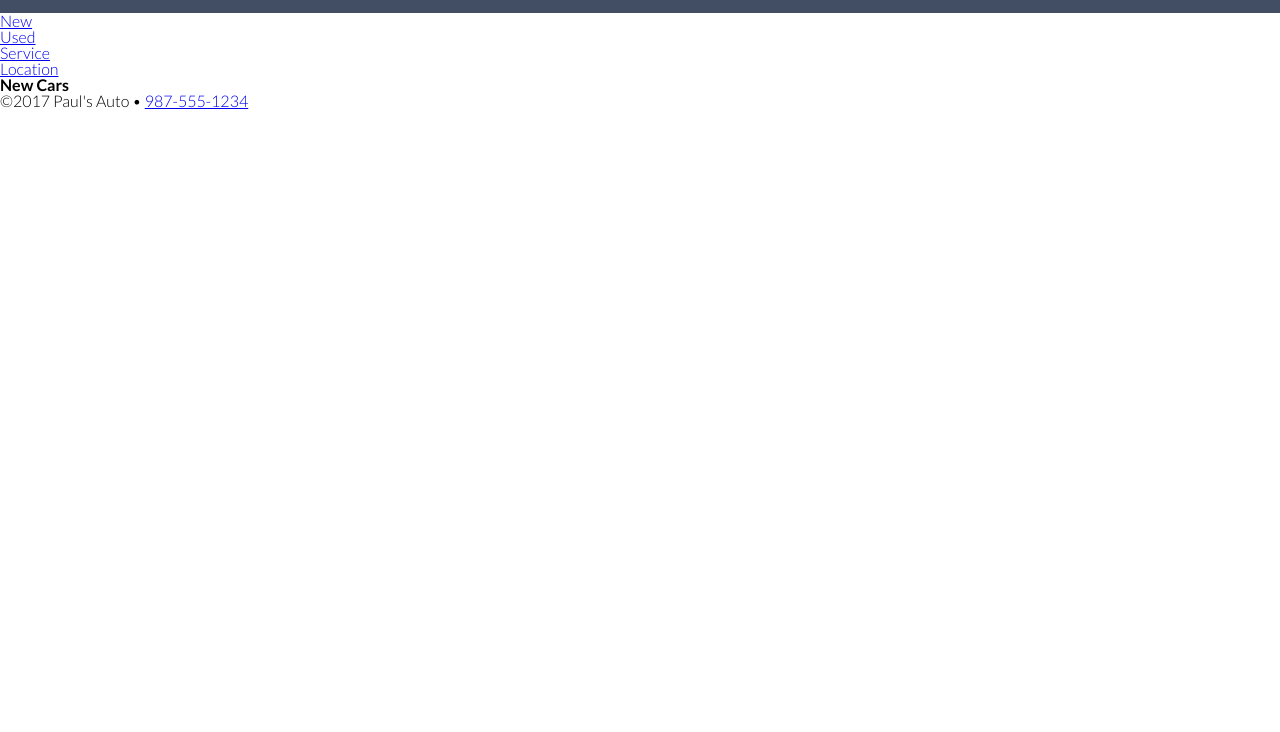
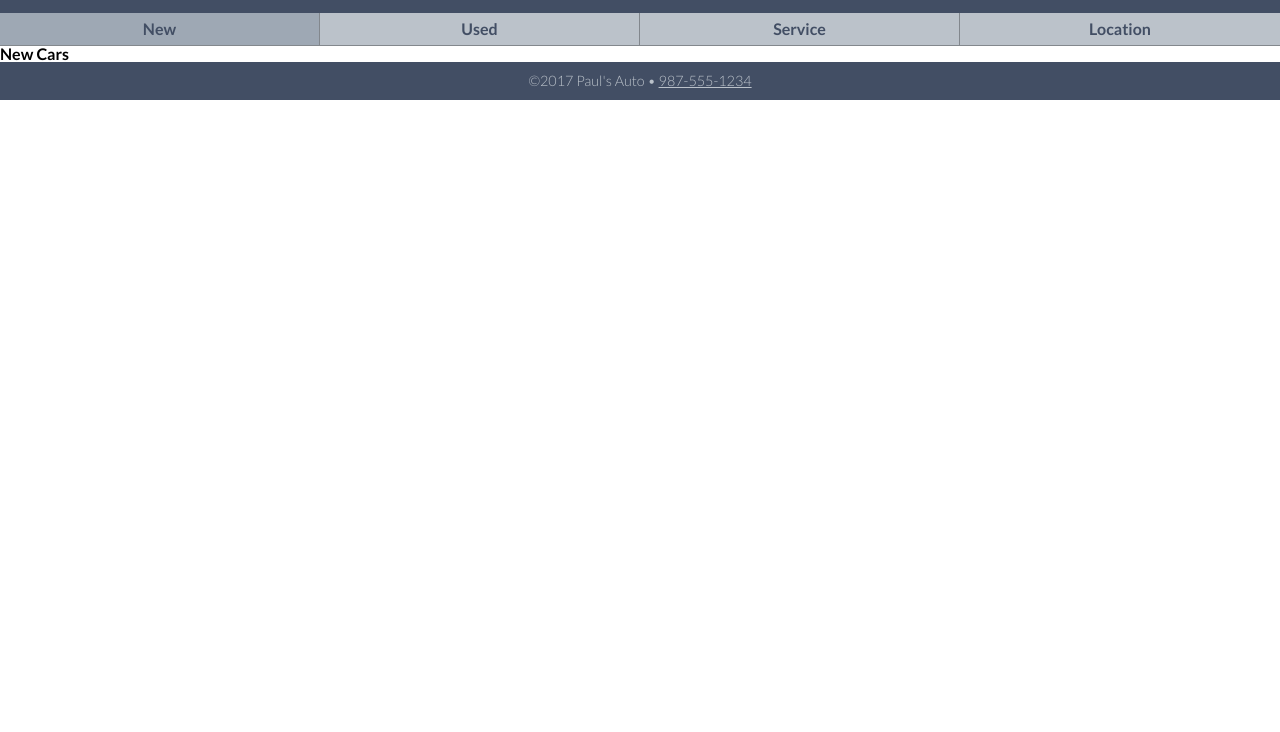
Before and after one commit to ARWL2016/rwd1, a website: page index.html in a window 1280 px wide. Shown: the part 68-800 px from the top of the page. Drawn offline with Linux system fonts and the light colour scheme.

Commit message:
add header and footer styles

```diff
--- a/css/styles.css
+++ b/css/styles.css
@@ -100,9 +100,10 @@ html {
 /* BODY */
 body {
   font-family: "Lato", sans-serif;
-  font-weight: 300; }
+  font-weight: 300;
+  font-size: 16px; }
 
-/* HEADER */
+/* ------------------------- HEADER ---------------------------- */
 header {
   background-color: #424e64;
   color: #bbc2ca;
@@ -113,3 +114,44 @@ header {
   header h2 {
     font-size: 1.05rem;
     font-weight: 700; }
+
+/* ------------------------- NAVIGATION ---------------------------- */
+nav {
+  background-color: #bbc2ca;
+  border-bottom: 1px solid rgba(0, 0, 0, 0.3); }
+  nav ul li {
+    float: left;
+    width: 25%;
+    border-right: 1px solid rgba(0, 0, 0, 0.3); }
+  nav ul li:last-child {
+    border-right: none; }
+  nav ul li a {
+    display: block;
+    text-align: center;
+    font-weight: 700;
+    padding: 0.5rem 0;
+    color: #424e64;
+    text-decoration: none;
+    transition: background 0.5s ease, color 0.5s ease; }
+  nav ul li.active a {
+    background-color: #9ea8b4; }
+  nav ul li a:hover {
+    color: #bbc2ca;
+    background-color: #424e64; }
+
+/* ------------------------- FOOTER ---------------------------- */
+footer {
+  width: 100%;
+  background-color: #424e64; }
+  footer p {
+    text-align: center;
+    color: #bbc2ca;
+    padding: 0.75rem;
+    font-size: 0.9rem; }
+  footer p a {
+    color: #bbc2ca; }
+
+.clearfix:after {
+  content: "";
+  display: table;
+  clear: both; }
--- a/index.html
+++ b/index.html
@@ -25,9 +25,9 @@
     </header>
 
 <!-- PAGE NAVIGATION GOES HERE -->
-    <nav>
+    <nav class="clearfix">
         <ul>
-            <li><a href="index.html">New</a></li>
+            <li class="active"><a href="index.html">New</a></li>
             <li><a href="used.html">Used</a></li>
             <li><a href="service.html">Service</a></li>
             <li><a href="location.html">Location</a></li>
@@ -41,7 +41,10 @@
 
 <!-- PAGE FOOTER GOES HERE -->
     <footer>
-    <p>&copy;2017 Paul's Auto &bull; <a href="tel:9875551234">987-555-1234</a></p>
+    <p>&copy;2017 Paul's Auto &bull;
+      <!-- calls phone automatically on smartphone -->
+      <a href="tel:9875551234">987-555-1234</a>
+    </p>
     </footer>
 
 </body>
--- a/scss/_small-default.scss
+++ b/scss/_small-default.scss
@@ -8,9 +8,11 @@ html {-webkit-text-size-adjust: 100%; -ms-text-size-adjust: 100%;}
 body {
   font-family: $defaultFont;
   font-weight: $normalWeight;
+  // make the default explicit - zooming in will change this default
+  font-size: 16px;
 }
 
-/* HEADER */
+/* ------------------------- HEADER ---------------------------- */
 header {
   background-color: $primaryColor;
   color: $secondaryColor;
@@ -26,3 +28,62 @@ header {
     font-weight: $boldWeight;
   }
 }
+
+/* ------------------------- NAVIGATION ---------------------------- */
+
+nav {
+  background-color: $secondaryColor;
+  border-bottom: 1px solid rgba(0,0,0,0.3);
+
+  ul li {
+    float: left;
+    width: 25%;
+    // create a dark version of the color behind using opacity
+    border-right: 1px solid rgba(0,0,0,0.3);
+  }
+
+  ul li:last-child { border-right: none; }
+
+  ul li a {
+    // this will make the whole area clickable
+    display: block;
+    text-align: center;
+    font-weight: $boldWeight;
+    padding: 0.5rem 0;
+    color: $primaryColor;
+    text-decoration: none;
+    transition: background 0.5s ease, color 0.5s ease;
+  }
+
+  ul li.active a {
+    background-color: darken($secondaryColor, 10%);
+  }
+
+   ul li a:hover {
+    color: $secondaryColor;
+    background-color: $primaryColor;
+  }
+}
+
+/* ------------------------- FOOTER ---------------------------- */
+
+footer {
+  width: 100%;
+  background-color: $primaryColor;
+
+  p {
+    text-align: center;
+    color: $secondaryColor;
+    padding: 0.75rem;
+    font-size: 0.9rem;
+  }
+
+  p a {color: $secondaryColor;}
+}
+
+// prevent an element collapsing when its content floats
+.clearfix:after {
+  content: "";
+  display: table;
+  clear: both;
+}
```
